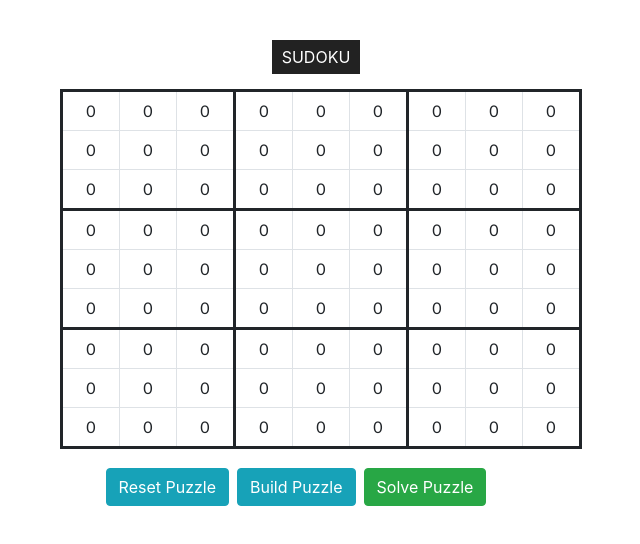
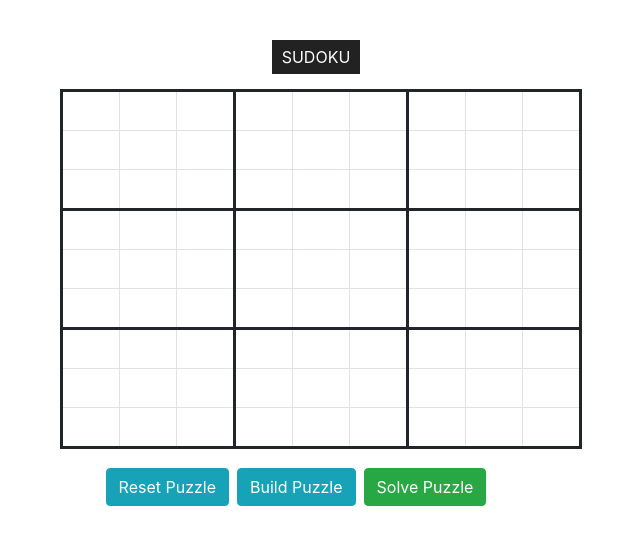
Before and after one commit to Rahul365/sudoku-solver-app, a React (Create React App) app: page / in a window 1280 px wide. Shown: the top 544 px of the page, without its empty margins (314-954 px from the left). Built offline with nearby package versions, Linux system fonts and the light colour scheme.

Commit message:
updated UI view for showing blank cells instead of 0 as its value + different color for user entered cells instead of pre-generated puzzle values...

```diff
--- a/src/components/grid.jsx
+++ b/src/components/grid.jsx
@@ -51,8 +51,7 @@ class GRID extends Component {
   };
 
   /**
-   * NOT READY TO USE YET
-   * This method is blocker. It freezes the application after 2 or 3 runs.
+   * READY TO USE
    *
   */
   buildPuzzle = ()=>{
@@ -107,6 +106,9 @@ class GRID extends Component {
 
   updateValueOnChange = (event) => {
     /**If any new value is inputted by the user, then this function will come in effect*/
+    if(LOG === 1){
+        console.log("on update value change :: ");
+    }
     var row = event.target.dataset.rw;
     var col = event.target.dataset.cl;
     var new_val = event.target.value;
@@ -121,7 +123,7 @@ class GRID extends Component {
     }
     if(LOG===1)
      console.log(row + " " + col + " "+ new_val + " " + mark[row][col] );
-    event.target.value = new_val; //we update the value the target value to new value here
+    event.target.value = new_val===0?' ':new_val; //we update the value the target value to new value here
     this.setState({ board: a, userEntered: mark });
   };
 
@@ -131,6 +133,9 @@ class GRID extends Component {
      * console.log("onFocus called " + event.target.dataset);
      * Store the previous value of the element in data-value and reset the value of the element
      */
+    if(LOG === 1){
+      console.log("onFocus called " + event.target.dataset.value);
+    }
     event.target.dataset.value = Number(event.target.value);
     event.target.value = '';
   };
@@ -140,8 +145,12 @@ class GRID extends Component {
      * console.log("onBlur called " + event.target.dataset.value + "  "+ event.target.value);
      *  If there is now new value inputted and the elemen loses focus then we restore the previous value for it
     */
+   if(LOG === 1){
+      console.log("onBlur called " + event.target.dataset.value + "  "+ event.target.value);
+   }
     if (event.target.value === '') {
-      event.target.value = Number(event.target.dataset.value);
+      let val = Number(event.target.dataset.value);
+      event.target.value = val===0?'':val;
     }
   };
 
@@ -188,14 +197,14 @@ class GRID extends Component {
                               // console.log(col);
                               let cell = self.state.board[rid][cid];
                               var val = self.state.board[rid][cid].v;
+                              val = val === 0 || isNaN(val)?" ":val;
                               var readonly =  self.state.readOnly[rid][cid];
                               let classesBtn = "btn text-black";
                               let classesCell =
                                 "border border-black  text-black bg-" +
                                 (self.state.userEntered[rid][cid] === true
-                                  ? "warning"
+                                  ? (readonly===true?"warning":"secondary")
                                   : "white");
-
                                 cols.push(
                                   <td id={cellId} key={cellId} className={classesCell}>
                                     <input
@@ -209,10 +218,10 @@ class GRID extends Component {
                                       data-rw={rid}
                                       data-cl={cid}
                                       value={val}
-                                    type="number"
+                                      // type="number"
                                       min="0"
                                       max="9"
-                                    placeholder="0"
+                                      placeholder=" "
                                       readOnly={Boolean(readonly)}
                                     />
                                   </td>
@@ -416,15 +425,12 @@ class GRID extends Component {
   }
 
   solveGrid = () => {
-    if (LOG === 1) console.log("Solving Puzzle....");
+    if (LOG === 1)
+      console.log("Solving Puzzle....");
     var grid = this.state.board;
     var ok_fill = this.fillGrid(grid, 0, 0, grid.length) === true ? 1 : 0;
     var ok_grid = this.validateSudoku(grid) === true ? 1 : 0;
     if (ok_grid === 1 && ok_fill === 1) {
-      if (LOG === 1)
-        console.log(
-          "Sudoku is " + (ok_fill === true ? "solved" : "Impossible")
-        );
       this.setState({ board: grid, unsolved: false });
     }
     else{
```
Lines whose indentation alone changed are shown as unchanged.
